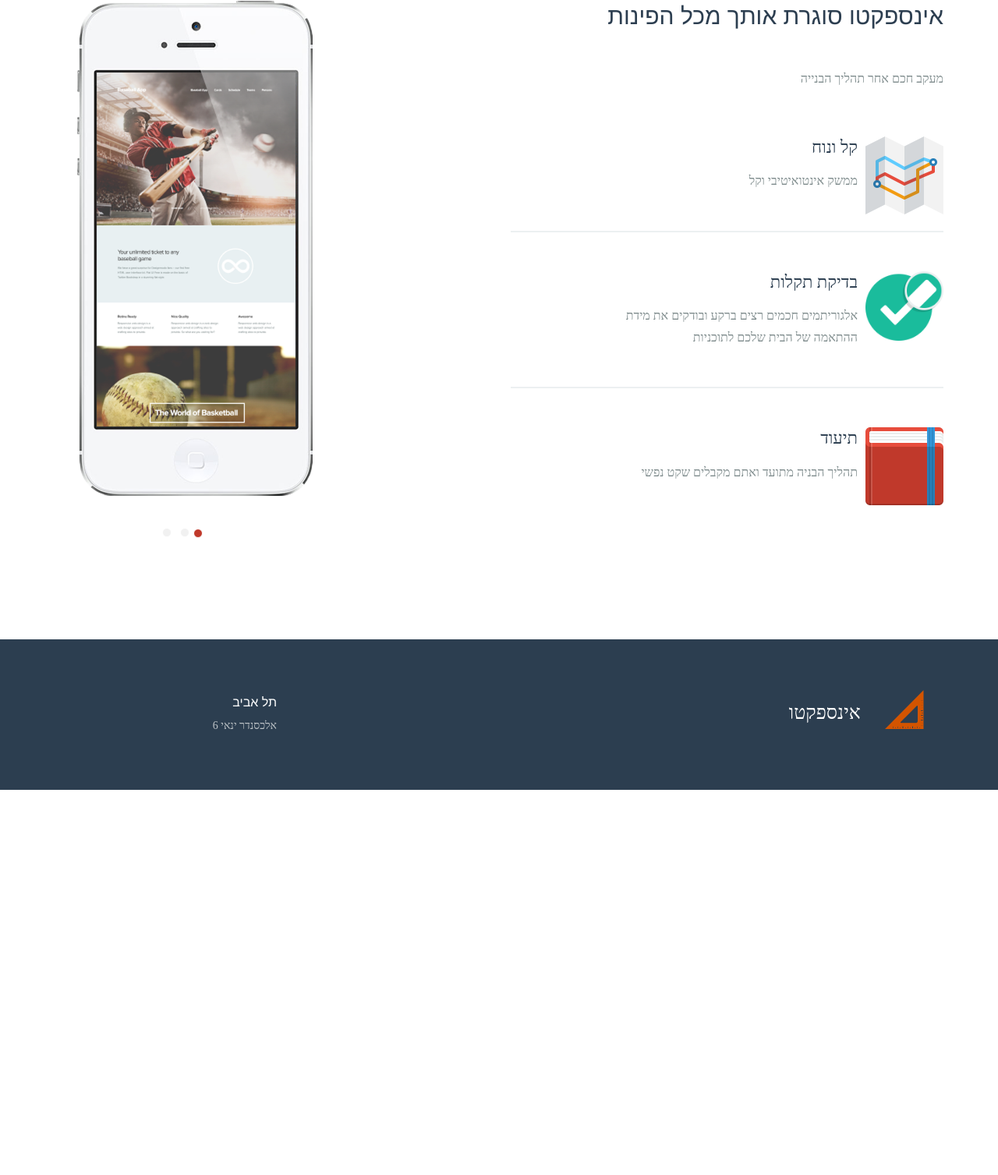
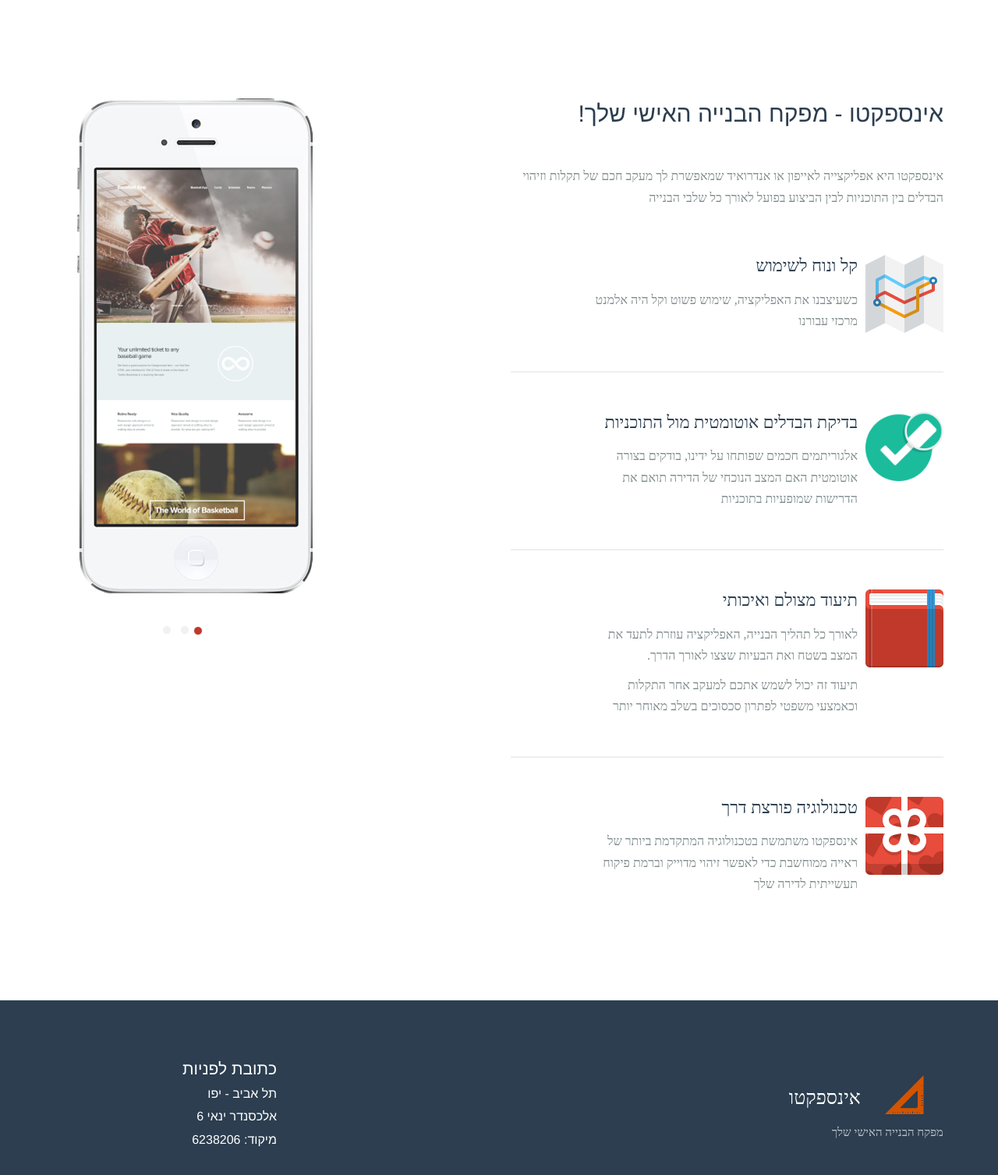
Before and after one commit to eyal0s/Inspecto, a plain HTML site: page index.html in a window 1280 px wide. Shown: the part 876-2383 px from the top of the page at 78% size. Before the commit the page ends 1889 px from the top, so only its background shows below. Drawn offline with nearby package versions, Linux system fonts and the light colour scheme; a web font is replaced by a local one.

Commit message:
* Index.html: Changed & Added texts * custum.css: added item to handle div size for icons

```diff
--- a/assets/css/custom.css
+++ b/assets/css/custom.css
@@ -72,3 +72,7 @@ h {
 .header-14-sub {
   padding-top: 60px;
 }
+
+.content-10 .features .box {
+  padding-left: 100px;
+}
--- a/index.html
+++ b/index.html
@@ -39,16 +39,19 @@
               <div>אינספקטו</div>
             </div>
             <div class="hero-unit">
-              <h1>שלא יעבדו עליך</h1>
+              <!-- TODO: Add alignment-->
+              <h1>בדקת שהדירה שקנית, היא באמת מה שהבטיחו לך?</h1>
             </div>
-            <h3>אנחנו עובדים על כלי חדשני שיתן לך לישון יותר טוב במהלך תהליך הבנייה</h3>
-            <p>הרשם היום כדי לקבל האפליקציה לפני כולם</p>
+            <h2>אינספקו - כלי מהפכני שמאפשר סריקה של הדירה שלכם וזיהוי חוסר התאמות לתוכנית המקורית</h2>
+            <br></br>
+            <p>הירשמ\י עכשיו כדי להיות בין הראשונים לקבל אותה!</p>
             <div class="row">
               <div class="subscribe-form col-sm-8 col-sm-offset-2">
                 <form>
                   <div class="input-group">
-                    <input type="text" class="form-control" id="myForm" name: "email" placeholder="buildingsomthing@gmail.com">
+                    <input type="text" class="form-control" id="myForm" name: "email" placeholder="my-email@gmail.com">
                     <span class="input-group-btn">
+                      <!-- TODO: Remove the space between the textbox to the text above-->
                       <button class="btn btn-primary" type="submit" data-toggle="collapse" data-target="#collapseExample" aria-expanded="false" aria-controls="collapseExample">תגידו לי כשזה קורה!</button>
                     </span>
                   </div>
@@ -88,35 +91,47 @@
                 <li data-target="#c-10_myCarousel" data-slide-to="2"></li>
               </ol>
             </div>
+            <!-- TODO: Add AppSore and Play Store "soon" icons-->
           </div>
           <div class="col-sm-6">
-            <h3>אינספקטו סוגרת אותך מכל הפינות</h3>
+            <h3>אינספקטו - מפקח הבנייה האישי שלך!</h3>
 
-            <p>מעקב חכם אחר תהליך הבנייה</p>
+            <p>אינספקטו היא אפליקצייה לאייפון או אנדרואיד שמאפשרת לך מעקב חכם של תקלות וזיהוי הבדלים בין התוכניות לבין הביצוע בפועל לאורך כל שלבי הבנייה</p>
 
             <div class="features">
               <div class="box">
                 <img src="startup/common-files/icons/map@2x.png" width="100" height="100" alt="">
-                <h6>קל ונוח</h6>
-                <p>ממשק אינטואיטיבי וקל
-                </p>
+                <h6>קל ונוח לשימוש</h6>
+                <p>כשעיצבנו את האפליקציה, שימוש פשוט וקל היה אלמנט מרכזי עבורנו</p>
+                <p></p>
               </div>
               <div class="box">
 
-                <h6>בדיקת תקלות</h6>
-                <p>אלגוריתמים חכמים רצים ברקע ובודקים את מידת ההתאמה של הבית שלכם לתוכניות</p>
+                <h6>בדיקת הבדלים אוטומטית מול התוכניות</h6>
+                <p>אלגוריתמים חכמים שפותחו על ידינו, בודקים בצורה אוטומטית האם המצב הנוכחי של הדירה תואם את הדרישות שמופעיות בתוכניות</p>
                 <img src="startup/common-files/icons/ready@2x.png" width="100" height="100" alt="">
               </div>
+
               <div class="box">
                 <img src="startup/common-files/icons/book@2x.png" width="100" height="100" alt="">
-                <h6>תיעוד</h6>
-                <p>תהליך הבניה מתועד ואתם מקבלים שקט נפשי</p>
+                <h6>תיעוד מצולם ואיכותי</h6>
+                <p>לאורך כל תהליך הבנייה, האפליקציה עוזרת לתעד את המצב בשטח ואת הבעיות שצצו לאורך הדרך.</p>
+                <p>תיעוד זה יכול לשמש אתכם למעקב אחר התקלות וכאמצעי משפטי  לפתרון סכסוכים בשלב מאוחר יותר</p>
               </div>
+
+              <!-- TODO: Change icon for a computer vision icon-->
+              <div class="box">
+                <img src="startup/common-files/icons/Gift-Box@2x.png" width="100" height="100" alt="">
+                <h6>טכנולוגיה פורצת דרך</h6>
+                <p>אינספקטו משתמשת בטכנולוגיה המתקדמת ביותר של ראייה ממוחשבת כדי לאפשר זיהוי מדוייק וברמת פיקוח תעשייתית לדירה שלך</p>
+              </div>
+
             </div>
           </div>
         </div>
       </div>
     </section>
+    <!-- TODO: Decrease footer size as we don't have that much content-->
     <footer class="footer-3">
       <div class="container">
         <div class="row v-center">
@@ -124,13 +139,16 @@
 
             <a class="brand" href="#">
               <img src="images/ruler-logo.png" height="auto" width="100px" /> אינספקטו</a>
+              <p>מפקח הבנייה האישי שלך</p>
           </div>
           <div class="col-sm-5">
           </div>
           <div class="col-sm-3">
-            <h6>תל אביב</h6>
+            <h5>כתובת לפניות</h5>
             <div class="address">
-              אלכסנדר ינאי 6
+              <h6>תל אביב - יפו</h6>
+              <h6>אלכסנדר ינאי 6</h6>
+              <h6>מיקוד: 6238206</h6>
               <br>
             </div>
           </div>
```
